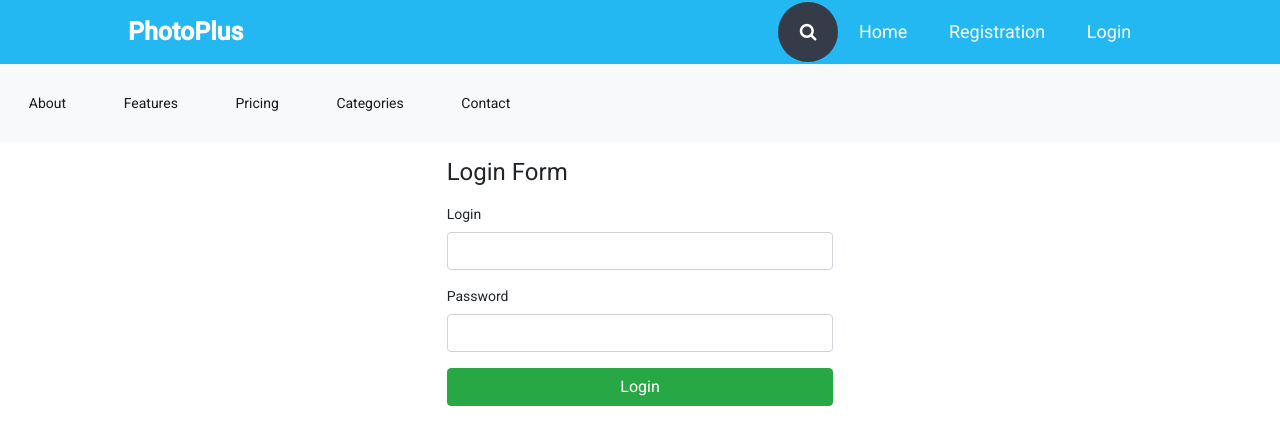
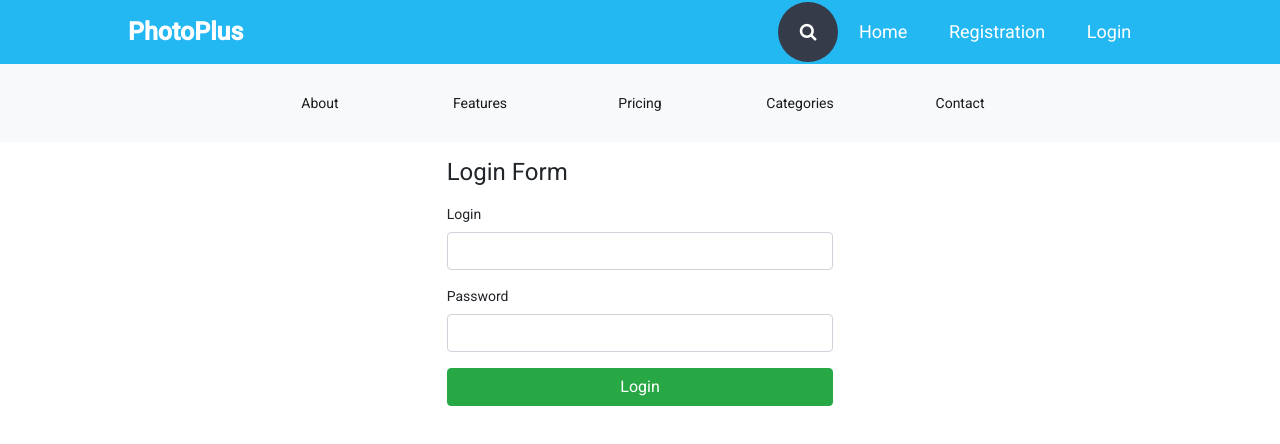
Before and after one commit to latusikl/PhotoPlus, an Angular app in the folder PhotoPlusFrontend/PhotoPlus/: page /login in a window 1280 px wide. Shown: the top 444 px of the page. Built offline with nearby package versions, Linux system fonts and the light colour scheme; a web font is replaced by a local one.

Commit message:
collapsed navbar fixes

```diff
--- a/PhotoPlusFrontend/PhotoPlus/src/app/app.component.html
+++ b/PhotoPlusFrontend/PhotoPlus/src/app/app.component.html
@@ -9,7 +9,7 @@
         <input class="search_input" type="text" name="" placeholder="Search...">
         <a href="#" class="search_icon"><i class="fa fa-search"></i></a>
       </div>
-      <ul class="navbar-nav">
+      <ul class="centered-list">
         <li class="darkenDiv" href="#" routerLink="/"><a>Home</a></li>
         <li class="darkenDiv" href="#" routerLink="/registration"><a>Registration</a></li>
         <li class="darkenDiv" href="#" routerLink="/login"><a>Login</a></li>
@@ -22,7 +22,7 @@
     <span class="navbar-toggler-icon"></span>
   </button>
   <div class="collapse navbar-collapse" id="navbarUnderHeader">
-    <ul class="navbar-nav centered-list">
+    <ul class="navbar-nav centered-list mx-auto">
       <li class="nav-item active centered-list-item lightenDiv" href="#">
         <a class="nav-link">About</a>
       </li>
--- a/PhotoPlusFrontend/PhotoPlus/src/app/app.component.scss
+++ b/PhotoPlusFrontend/PhotoPlus/src/app/app.component.scss
@@ -15,13 +15,16 @@ $primary: rgb(36, 184, 243);
   padding: 0 0;
 }
 
-
 header {
   background: $primary;
   font-size: 18px;
   a {
     color: white;
     text-decoration: none;
+  }
+
+  a:hover {
+    color: white;
   }
 
   a.logo {
@@ -41,6 +44,11 @@ header {
   .centered-list-item{
     display: block;
     padding: 1.3rem;
+    min-width: 10rem;
+    a{
+      text-align: center;
+      color: none;
+    }
    }
 }
 
@@ -65,6 +73,15 @@ ul {
 
 .lightenDiv:hover {
   background: lighten($primary, 20%);
+}
+
+.navbar.center .navbar-inner {
+    text-align: center;
+}
+
+.navbar.center .navbar-inner .nav {
+    display:inline-block;
+    float: none;
 }
 
 .searchbar{
```
